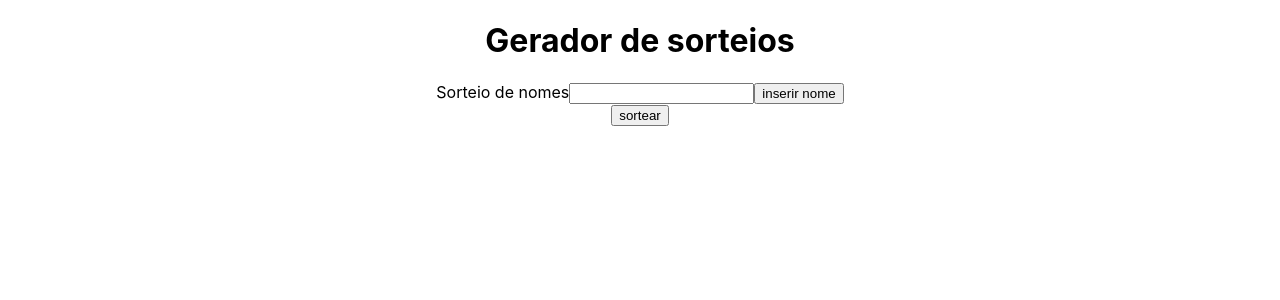
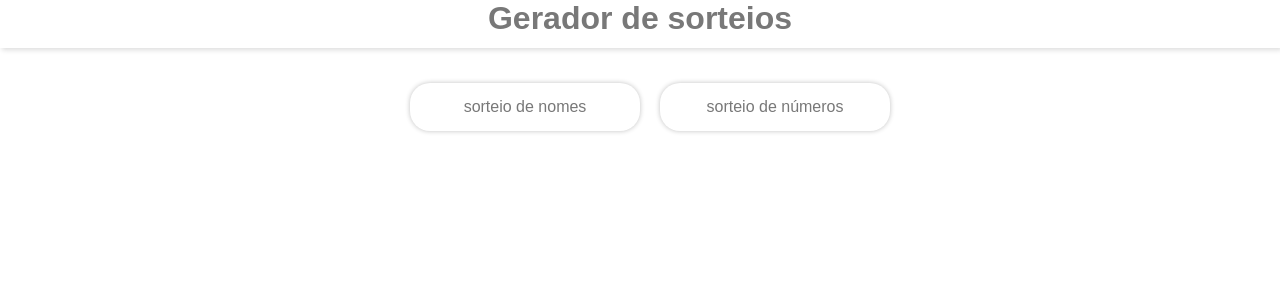
Before and after one commit to carloseduneves/sorteio, a React (Create React App) app: page / in a window 1280 px wide. Shown: the top 300 px of the page. Built offline with nearby package versions, Linux system fonts and the light colour scheme.

Commit message:
Sorteio web 1.5

```diff
--- a/src/App.css
+++ b/src/App.css
@@ -1,38 +1,46 @@
-.App {
+.App{
+  align-items: center;
+  margin: auto;
   text-align: center;
+  height: 100%;
 }
+.optionsBox{
+  padding: 15px;
+  margin: auto;
+  text-align: center;
+  align-items: center;
+}
+.optionsBox p{
+  display: inline-block;
+  margin-top: 20px;
+  margin-left: 20px;
+ box-shadow: 0px 0px 5px rgba(0, 0, 0, 0.246);
+  max-width: 300px;
+  min-width: 200px;
+  padding: 15px;
+  border-radius: 20px;
+  cursor: pointer;
 
-.App-logo {
-  height: 40vmin;
-  pointer-events: none;
 }
-
-@media (prefers-reduced-motion: no-preference) {
-  .App-logo {
-    animation: App-logo-spin infinite 20s linear;
-  }
+.optionsBox p:hover{
+  background-color: rgba(255, 255, 0, 0.281);
+  box-shadow: 0px 0px 10px rgba(255, 255, 0, 0.563);
+  transition: 0.5s;
 }
-
-.App-header {
-  background-color: #282c34;
-  min-height: 100vh;
-  display: flex;
-  flex-direction: column;
-  align-items: center;
-  justify-content: center;
-  font-size: calc(10px + 2vmin);
-  color: white;
+header{
+  margin: 0px;
+  height: 3em;
+  width: 100%;
+  box-shadow: 2px 2px 5px rgba(0, 0, 0, 0.142);
 }
-
-.App-link {
-  color: #61dafb;
+main{
+  box-shadow: 0px 0px 5px rgba(0, 0, 0, 0.227);
+  max-width: 600px;
+  min-width: 400px;
+  margin: auto;
+  border-radius: 20px;
+  padding: 15px;
 }
-
-@keyframes App-logo-spin {
-  from {
-    transform: rotate(0deg);
-  }
-  to {
-    transform: rotate(360deg);
-  }
+section{
+  padding: 15px;
 }
--- a/src/App.js
+++ b/src/App.js
@@ -1,11 +1,38 @@
 
+import { useState } from 'react';
 import './App.css';
-import Sorteio from './components/Sorteio';
+import SorteioNome from './components/SorteioNome.js';
+import SorteioNumero from './components/SorteioNumero';
 
 function App() {
+  const [raffleName, setRaffleName] = useState(false);
+  const [raffleNumber, setRaffleNumber] = useState(false);
+  const openWindowNumber = () => {
+
+    setRaffleName(false);
+    setRaffleNumber(true);
+  };
+  const openWindowName = () => {
+
+    setRaffleNumber(false);
+    setRaffleName(true);
+  };
+
   return (
     <div className="App">
-      <Sorteio/>
+
+      <header>
+        <h1>Gerador de sorteios</h1>
+      </header>
+        <div className='optionsBox'>
+            <p onClick={openWindowName} className='btnName'>sorteio de nomes</p>
+            <p onClick={openWindowNumber}className='btnNumber'>sorteio de números</p>
+
+        </div>
+
+         {raffleName === true && (<main><SorteioNome/></main>)}
+         {raffleNumber === true && (<main><SorteioNumero/></main>)}
+
     </div>
   );
 }
--- /dev/null
+++ b/src/components/SorteioNome.css
@@ -0,0 +1,10 @@
+.ListNames{
+    margin-top: 30px;
+}
+.List{
+    margin-top: 30px;
+    background-color: rgb(255, 220, 154);
+}
+.a{
+    background-color: yellow;
+}
--- a/src/components/Sorteio.js
+++ b/src/components/SorteioNome.js
@@ -1,6 +1,7 @@
 import {useState, useRef} from 'react';
+import './SorteioNome.css'
 
-function Sorteio() {
+function SorteioNome() {
   const [raffleName, setRaffleName] = useState('');
   const [names] = useState([]);
   const [nameInput, setNameInput] = useState("");
@@ -11,12 +12,14 @@ function Sorteio() {
     names.push(nameInput);
 
     reference.current.focus();
+
     setNameInput("");
 
   }
   const raffle = () => {
     if(names.length === 0){
       alert('insira nomes');
+      return;
     }
     const raffle = Math.floor(Math.random() * names.length);
 
@@ -30,17 +33,22 @@ function Sorteio() {
   }
   return (
     <div>
-        <h1>Gerador de sorteios</h1>
+
         <div className='window'>
-            <form onSubmit={pushName}>
+        <button onClick={raffle}>sortear</button>
+            <form onSubmit={pushName} className='form'>
               <span>Sorteio de nomes</span>
               <input type="text" onChange={(e) => setNameInput(e.target.value)} ref={reference} value={nameInput}/>
               <button>inserir nome</button>
 
-              {names.map((itens, i) => <p key={i}>{itens}</p>)}
+
+              {names.map((itens, i) =>
+                <p key={i} className='ListNames'>{itens}</p>
+              )}
             </form>
-            <button onClick={raffle}>sortear</button>
-            {raffleName !== '' && (<div>
+
+
+            {raffleName !== '' && (<div className='List'>
               <h2>O resultado é:</h2><h1>{raffleName}</h1>
             </div>)}
         </div>
@@ -48,4 +56,4 @@ function Sorteio() {
   )
 }
 
-export default Sorteio
+export default SorteioNome
--- /dev/null
+++ b/src/components/SorteioNumero.js
@@ -0,0 +1,14 @@
+
+
+function SorteioNumero() {
+  return (
+    <div>
+        <h3>
+            Sortear um número de 1 a
+            <input type="number" />
+        </h3>
+    </div>
+  )
+}
+
+export default SorteioNumero
--- a/src/index.css
+++ b/src/index.css
@@ -1,13 +1,28 @@
-body {
-  margin: 0;
-  font-family: -apple-system, BlinkMacSystemFont, 'Segoe UI', 'Roboto', 'Oxygen',
-    'Ubuntu', 'Cantarell', 'Fira Sans', 'Droid Sans', 'Helvetica Neue',
-    sans-serif;
-  -webkit-font-smoothing: antialiased;
-  -moz-osx-font-smoothing: grayscale;
+*{
+  margin: 0px;
+  font-family: Arial, Helvetica, sans-serif;
+  color: rgb(120, 120, 120);
 }
-
-code {
-  font-family: source-code-pro, Menlo, Monaco, Consolas, 'Courier New',
-    monospace;
+input{
+  min-width: 80px;
+  max-width: 100px;
+  height: 30px;
+  border-radius: 20px;
+  border: 1px solid rgb(130, 130, 130);
+  margin: 10px;
+  text-align: center;
+  font-size: 1.5em;
 }
+button{
+  width: 100px;
+  background-color: rgb(94, 209, 255);
+  border: none;
+  color: white;
+  height: 30px;
+  margin-left: 15px;
+  border-radius: 10px;
+}
+button:hover{
+  background-color: yellow;
+  color: rgb(120, 120, 120);
+}
```
Also changed, not shown: src/components/Sorteio.css (deleted), src/components/SorteioNumero.css (added).
